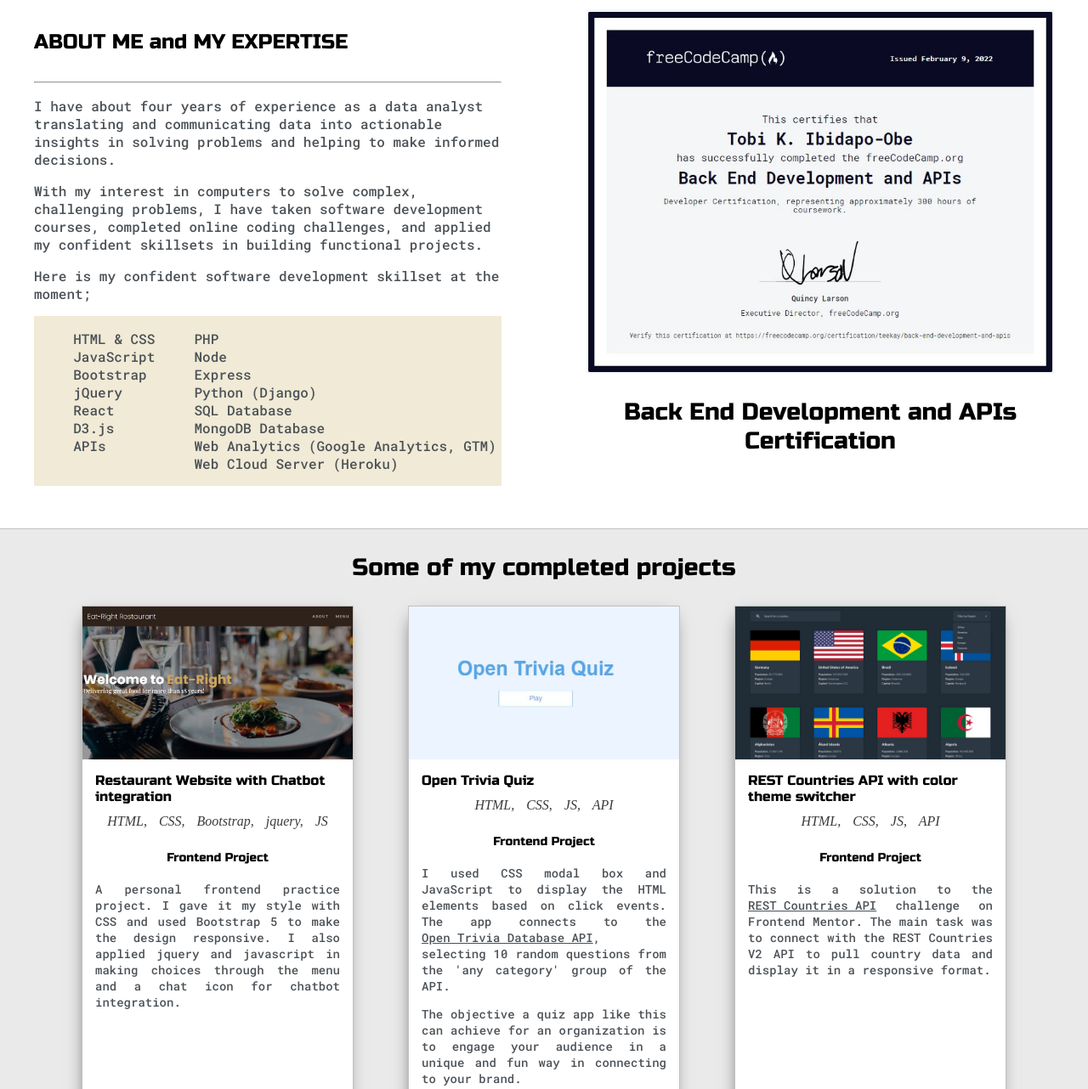
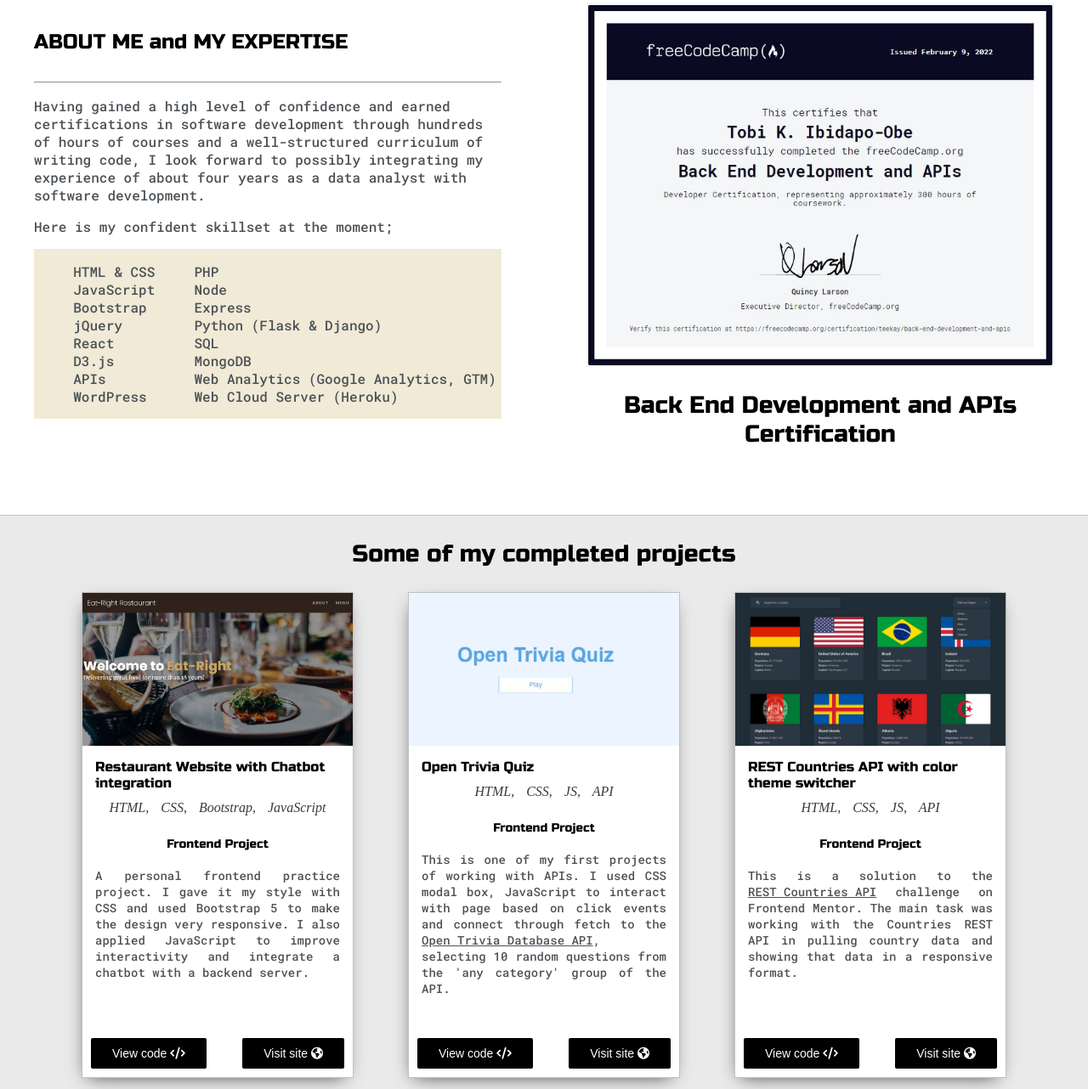
Before and after one commit to TobiKehinde/my-portfolio, a plain HTML site: page index.html in a window 1280 px wide. Shown: the part 642-1924 px from the top of the page at 85% size. Drawn offline with Linux system fonts and the light colour scheme.

Commit message:
Making it better

```diff
--- a/assets/css/main.css
+++ b/assets/css/main.css
@@ -32,7 +32,7 @@ h3,
 h4,
 h5,
 h6,
-strong {
+b {
   color: var(--mainText);
   font-family: "Russo One", sans-serif;
   font-weight: 500;
@@ -338,11 +338,10 @@ ul.project-tag {
   line-height: 1.5;
 }
 
-strong {
+b {
   display: block;
   font-size: 14px;
   text-align: center;
-  font-size: 14px;
 }
 
 .project-desc {
--- a/assets/js/data.js
+++ b/assets/js/data.js
@@ -2,8 +2,8 @@ var data = [
     {
         'thumbnail': 'assets/images/Restaurant-website.jpg',
         'title': 'Restaurant Website with Chatbot integration',
-        'tag': 'HTML, CSS, Bootstrap, jquery, JS',
-        'description': "<strong>Frontend Project</strong></br> A personal frontend practice project. I gave it my style with CSS and used Bootstrap 5 to make the design responsive. I also applied jquery and javascript in making choices through the menu and a chat icon for chatbot integration.</p>",
+        'tag': 'HTML, CSS, Bootstrap, JavaScript',
+        'description': "<b>Frontend Project</b></br> A personal frontend practice project. I gave it my style with CSS and used Bootstrap 5 to make the design very responsive. I also applied JavaScript to improve interactivity and integrate a chatbot with a backend server.</p>",
         'source_code': 'https://github.com/TobiKehinde/restaurant-website.git',
         'visit_site': 'https://eat-right.netlify.app',
     },
@@ -11,7 +11,8 @@ var data = [
         'thumbnail': 'assets/images/open-trivia.jpg',
         'title': 'Open Trivia Quiz',
         'tag': 'HTML, CSS, JS, API',
-        'description': "<strong>Frontend Project</strong></br> I used CSS modal box and JavaScript to display the HTML elements based on click events. The app connects to the <a href='https://opentdb.com' target='_blank' class='project-desc'>Open Trivia Database API</a>, selecting 10 random questions from the 'any category' group of the API. <p class='project-desc'>The objective a quiz app like this can achieve for an organization is to engage your audience in a unique and fun way in connecting to your brand.</p>",
+        'description': "<b>Frontend Project</b></br> This is one of my first projects of working with APIs. I used CSS modal box, JavaScript to interact with page based on click events and connect through fetch to the <a href='https://opentdb.com' target='_blank' class='project-desc'>Open Trivia Database API</a>, selecting 10 random questions from the 'any category' group of the API.",
+        // <p class='project-desc'>The objective a quiz app like this can achieve for an organization is to engage your audience in a unique and fun way in connecting to your brand.</p>
         'source_code': 'https://github.com/TobiKehinde/open-trivia.git',
         'visit_site': 'https://open-trivia-game.netlify.app',
     },
@@ -19,15 +20,15 @@ var data = [
         'thumbnail': 'assets/images/Countries-api.jpg',
         'title': 'REST Countries API with color theme switcher',
         'tag': 'HTML, CSS, JS, API',
-        'description': "<strong>Frontend Project</strong></br> This is a solution to the <a class='project-desc' href='https://www.frontendmentor.io/challenges/rest-countries-api-with-color-theme-switcher-5cacc469fec04111f7b848ca' target='_blank'>REST Countries API </a> challenge on Frontend Mentor. The main task was to connect with the REST Countries V2 API to pull country data and display it in a responsive format.",
+        'description': "<b>Frontend Project</b></br> This is a solution to the <a class='project-desc' href='https://www.frontendmentor.io/challenges/rest-countries-api-with-color-theme-switcher-5cacc469fec04111f7b848ca' target='_blank'>REST Countries API </a> challenge on Frontend Mentor. The main task was working with the Countries REST API in pulling country data and showing that data in a responsive format.",
         'source_code': 'https://github.com/TobiKehinde/rest-countries-api.git',
-        'visit_site': 'https://tobi-rest-api.netlify.app',
+        'visit_site': 'https://rest-countries-api-fm.netlify.app/',
     },
     /* {
         'thumbnail': 'assets/images/URL.JPG',
         'title': 'URL shortening API landing page',
         'tag': 'HTML, CSS, JS, API',
-        'description': "<strong>Frontend Project</strong></br> This is a solution to the <a class='project-desc' href='https://www.frontendmentor.io/challenges/url-shortening-api-landing-page-2ce3ob-G' target='_blank' >Shortly URL shortening API </a> challenge on Frontend Mentor. The task here was to create a landing page that connects with the shrtcode URL shortening API to shorten links.",
+        'description': "<b>Frontend Project</b></br> This is a solution to the <a class='project-desc' href='https://www.frontendmentor.io/challenges/url-shortening-api-landing-page-2ce3ob-G' target='_blank' >Shortly URL shortening API </a> challenge on Frontend Mentor. The task here was to create a landing page that connects with the shrtcode URL shortening API to shorten links.",
         'source_code': 'https://github.com/TobiKehinde/URL-shortener.git',
         'visit_site': 'https://url-api-shortener.netlify.app',
     }, */
@@ -35,7 +36,7 @@ var data = [
         'thumbnail': 'assets/images/Choropleth-map.jpg',
         'title': 'Data Visualization with a Choropleth Map',
         'tag': 'HTML, CSS, JS, D3.js',
-        'description': "<strong>Frontend Project</strong></br> This is a solution to the <a href='https://www.freecodecamp.org/learn/data-visualization/data-visualization-projects/visualize-data-with-a-choropleth-map' target='_blank' class='project-desc'>FCC Data Visualization project</a> </br> using D3 javascript as svg-based visualization library to display the json datasets in a Choropleth map.",
+        'description': "<b>Frontend Project</b></br> This is a solution to the <a href='https://www.freecodecamp.org/learn/data-visualization/data-visualization-projects/visualize-data-with-a-choropleth-map' target='_blank' class='project-desc'>FCC Data Visualization project</a> </br> using D3 javascript as svg-based visualization library to display the json datasets in a Choropleth map.",
         'source_code': 'https://github.com/TobiKehinde/choropleth-map.git',
         'visit_site': 'https://choropleth-map-d3.netlify.app',
     },
@@ -43,7 +44,7 @@ var data = [
         'thumbnail': 'assets/images/chat-app.JPG',
         'title': 'Realtime Chat App',
         'tag': 'HTML, CSS, Bootstrap, Node, Express, WebSocket',
-        'description': "<strong>Fullstack Project</strong></br> This is a realtime chat application people can use to have conversations with themselves. </br>For the frontend, I used HTML, CSS with Bootstrap and vanilla js to display the mesaages. </br> At the backend, I used Express as the server framework to connect with the front end, socket.io - a WebSocket framework for real-time communication between the server and connected clients, and moment javascript to format the date and time to a simple view.",
+        'description': "<b>Fullstack Project</b></br> This is a realtime chat application people can use to have conversations with themselves. </br>For the frontend, I used HTML, CSS with Bootstrap and vanilla js to display the mesaages. </br> At the backend, I used Express as the server framework to connect with the front end, socket.io - a WebSocket framework for real-time communication between the server and connected clients, and moment javascript to format the date and time to a simple view.",
         'source_code': 'https://github.com/TobiKehinde/chat-app.git',
         'visit_site': 'https://my-chatapp.herokuapp.com',
     },
@@ -51,15 +52,15 @@ var data = [
         'thumbnail': 'assets/images/Exercise-tracker.JPG',
         'title': 'Exercise Tracker',
         'tag': 'HTML, CSS, Node, Express, MongoDB',
-        'description': "<strong>Fullstack Project</strong></br> This is a solution to the <a href='https://www.freecodecamp.org/learn/back-end-development-and-apis/back-end-development-and-apis-projects/exercise-tracker' target='_blank' class='project-desc'>FCC Exercise Tracker project</a>. </br> I have modified the project a little, and here you can use each form for their specific purpose - register as a user, add exercises and view exercise logs by making use of your <b>ID</b>. The data is returned in a javascript-object format.",
+        'description': "<b>Fullstack Project</b></br> This is a solution to the <a href='https://www.freecodecamp.org/learn/back-end-development-and-apis/back-end-development-and-apis-projects/exercise-tracker' target='_blank' class='project-desc'>FCC Exercise Tracker project</a>. </br> I have modified the project a little, and here you can use each form for their specific purpose - register as a user, add exercises and view exercise logs by making use of your <strong>ID</strong>. The data is stored in a database and is returned in a javascript-object format.",
         'source_code': 'https://github.com/TobiKehinde/fcc-exercise-tracker.git',
         'visit_site': 'https://fs-exercise-tracker.herokuapp.com',
     },
     /* {
         'thumbnail': 'assets/images/',
-        'title': 'User Authentication App',
+        'title': '',
         'tag': '',
-        'description': "<strong>Fullstack Project</strong></br> ",
+        'description': "<b>Fullstack Project</b></br> ",
         'source_code': '',
         'visit_site': '',
     }, */
--- a/assets/js/script.js
+++ b/assets/js/script.js
@@ -1,4 +1,4 @@
-console.log('Its working')
+console.log('Working well')
 
 let theme = localStorage.getItem('theme')
 
--- a/index.html
+++ b/index.html
@@ -76,9 +76,9 @@
                             <div id="corner-tr" class="corner"></div>
                             <h3>A bit of me</h3>
 
-                            <p>I have gained a high level of confidence through hundreds of hours of courses and a
-                                well-structured curriculum of writing code to earn certifications in software
-                                development. </p>
+                            <p>My interest in computers to solve complex, challenging problems has made me take software
+                                development courses, complete online coding challenges, and apply my skillsets in
+                                building web projects.</p>
                             <div id="corner-br" class="corner"></div>
                             <div id="corner-bl" class="corner"></div>
                         </div>
@@ -95,13 +95,11 @@
                 <div>
                     <h4>ABOUT ME and MY EXPERTISE</h4>
                     <hr>
-                    <p>I have about four years of experience as a data analyst translating and communicating data into
-                        actionable insights in solving problems and helping to make informed decisions.</p>
-                    <p>With my interest in computers to solve complex, challenging problems, I have taken software
-                        development courses, completed online coding challenges, and applied my confident skillsets in
-                        building functional projects.
-                    </p>
-                    <p>Here is my confident software development skillset at the moment;</p>
+                    <p>Having gained a high level of confidence and earned certifications in software development
+                        through hundreds of hours of courses and a well-structured curriculum of writing code, I look
+                        forward to possibly integrating my experience of about four years as a data analyst with
+                        software development.</p>
+                    <p>Here is my confident skillset at the moment;</p>
                     <div id="skills">
 
                         <ul>
@@ -112,15 +110,16 @@
                             <li>React</li>
                             <li>D3.js</li>
                             <li>APIs</li>
+                            <li>WordPress</li>
                         </ul>
 
                         <ul>
                             <li>PHP</li>
                             <li>Node</li>
                             <li>Express</li>
-                            <li>Python (Django)</li>
-                            <li>SQL Database</li>
-                            <li>MongoDB Database</li>
+                            <li>Python (Flask & Django)</li>
+                            <li>SQL</li>
+                            <li>MongoDB</li>
                             <li>Web Analytics (Google Analytics, GTM)</li>
                             <li>Web Cloud Server (Heroku)</li>
 
```
Also changed, not shown: 1 other file.
